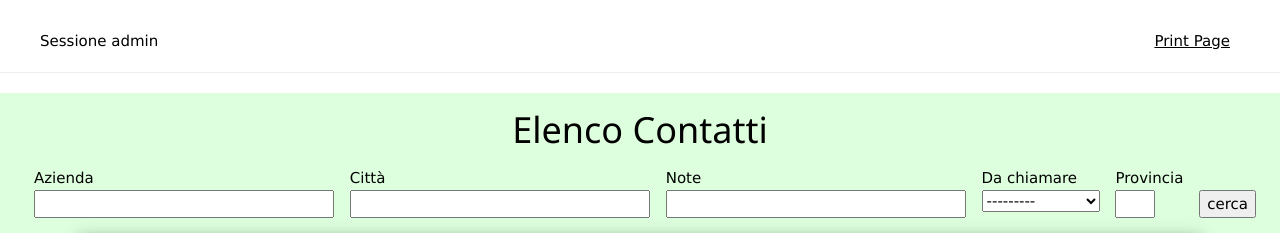
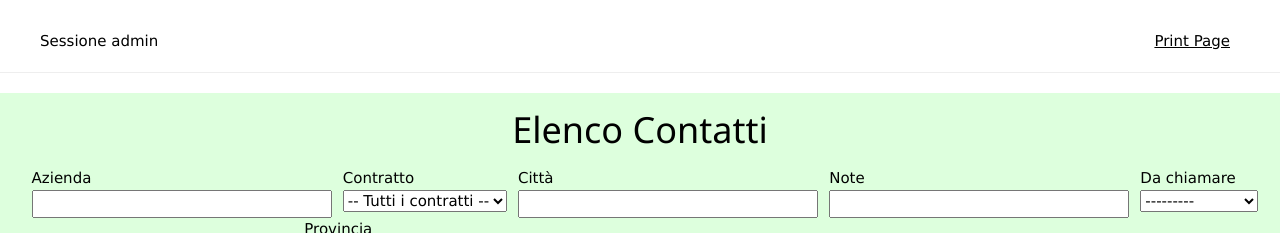
Before and after one commit to giuliofalco/e20, a Django app: page /contatti/contatti in a window 1280 px wide. Shown: the part 105-338 px from the top of the page. Run offline with Django 4.2, Linux system fonts and the light colour scheme; a user stored in the database is signed in; data that the repository does not hold is empty; parts of the project's set-up code (start-up, migrations or seed data) failed here and were passed over; some libraries are stand-ins or nearby versions.

Commit message:
filtro contratto

```diff
--- a/contatti/filters.py
+++ b/contatti/filters.py
@@ -1,5 +1,5 @@
 import django_filters
-from django_filters import CharFilter, ChoiceFilter
+from django_filters import CharFilter, ChoiceFilter, ModelChoiceFilter
 from .models import *
 
 
@@ -21,17 +21,28 @@ class ContattiFilter(django_filters.FilterSet):
     note = CharFilter(field_name="note",lookup_expr="icontains")
     da_chiamare = ChoiceFilter(field_name="da_chiamare", choices=DA_CHIAMARE, method='filtro_attivo')
 
+     # filtro contratto senza queryset definita qui
+    contratto = ModelChoiceFilter(
+        field_name='contratto',
+        queryset=Condizioni.objects.none(),
+        empty_label='-- Tutti i contratti --'
+    )
+
     class Meta:
         model=Contatti
         fields=['azienda','citta','note','da_chiamare']
 
     def __init__(self, *args, **kwargs):
+        user = kwargs.pop('user', None)
         super(ContattiFilter, self).__init__(*args, **kwargs)
         self.filters['provincia'].field.widget.attrs.update({'class': 'custom-province-field'})
         self.filters['azienda'].field.widget.attrs.update({'class': 'custom-aziende-field'})
         self.filters['note'].field.widget.attrs.update({'class': 'custom-note-field'})
         self.filters['citta'].field.widget.attrs.update({'class': 'custom-citta-field'})
 
+        if user:
+            self.filters['contratto'].queryset = Condizioni.objects.filter(user=user)
+
     def filtro_attivo(self, queryset, name, value):
         if value == '1':
             return queryset.filter(da_chiamare=True)
--- a/contatti/templates/contatti/contatti.html
+++ b/contatti/templates/contatti/contatti.html
@@ -29,7 +29,18 @@
     <h1 class="w3-text-black">Elenco Contatti</h1>
     <form method="get" id="myform">
     <div class="campi">
-        <div>  Azienda <br> {{myFilter.form.azienda}} </div>
+        <div> Azienda <br> {{myFilter.form.azienda}} </div>
+        <div> Contratto <br>
+        <select name="contratto">
+        <option value="">-- Tutti i contratti --</option>
+        {% for contratto in myFilter.form.contratto.field.queryset %}
+            <option value="{{ contratto.id }}"
+                {% if myFilter.form.contratto.value == contratto.id|stringformat:"s" %} selected {% endif %}>
+                {{ contratto.tipologia }} - €{{ contratto.prezzo }}
+            </option>
+        {% endfor %}
+        </select>
+        </div>
         <div>Città <br> {{myFilter.form.citta}} </div>
         <div>Note <br> {{myFilter.form.note}} </div>
         <div>Da chiamare <br> {{myFilter.form.da_chiamare}}  </div>
--- a/contatti/views.py
+++ b/contatti/views.py
@@ -89,8 +89,11 @@ def dettaglio_azienda(request,id):
 def contatti(request):
     # elenco dei contatti in ordine decrescente di data
     contatti = Contatti.objects.filter(user=request.user)
+    # passiamo l'utente al filtro per popolare correttamente la tendina dei contratti
+    myFilter = ContattiFilter(request.GET, queryset=contatti, user=request.user)
+    # myFilter = ContattiFilter(request.GET,queryset=contatti)
+     # passiamo l'utente al filtro in modo che il filtro contratto venga popolato correttamente
 
-    myFilter = ContattiFilter(request.GET,queryset=contatti)
     contatti = myFilter.qs
     context = {'contatti': contatti,'myFilter': myFilter}
 
```
